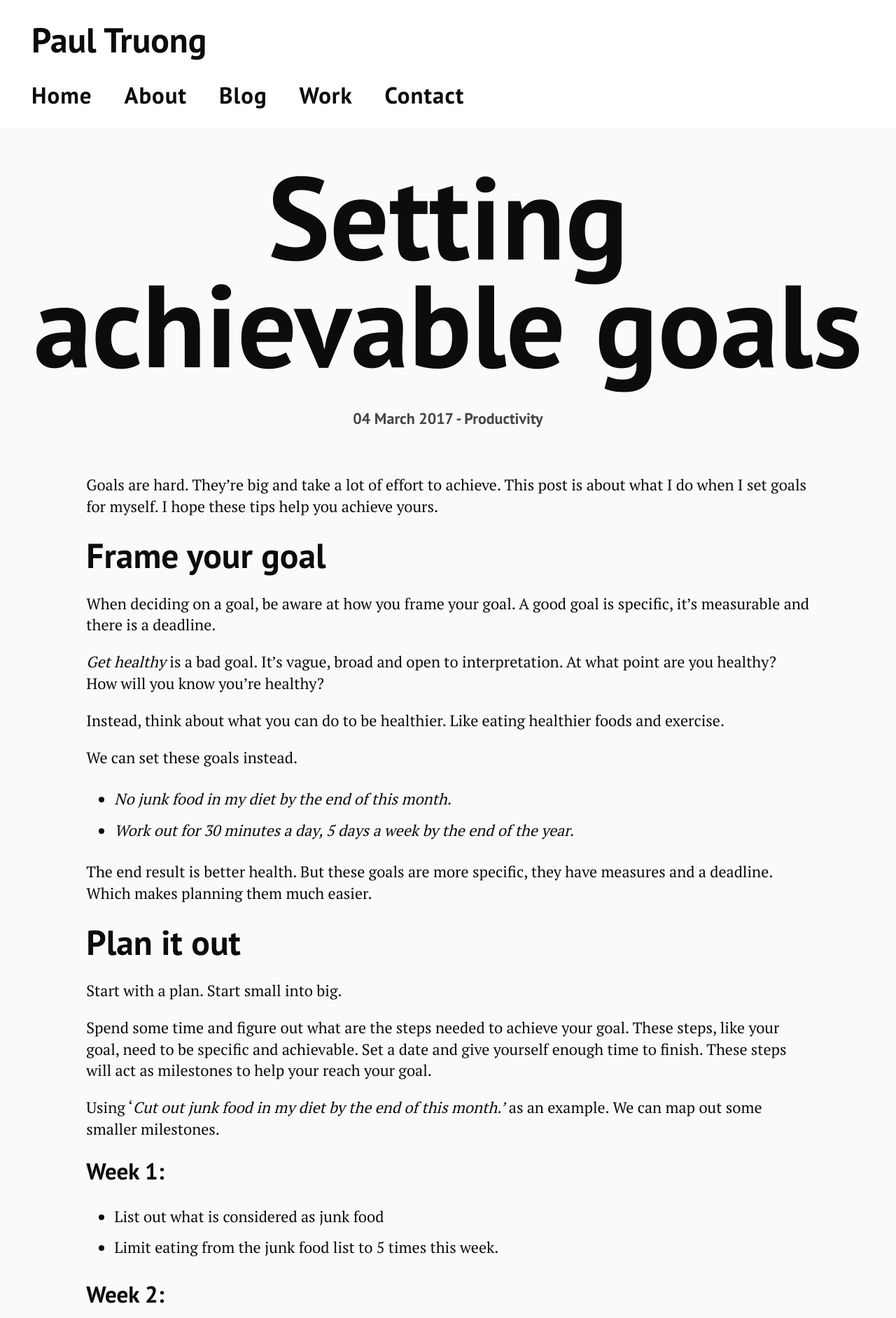
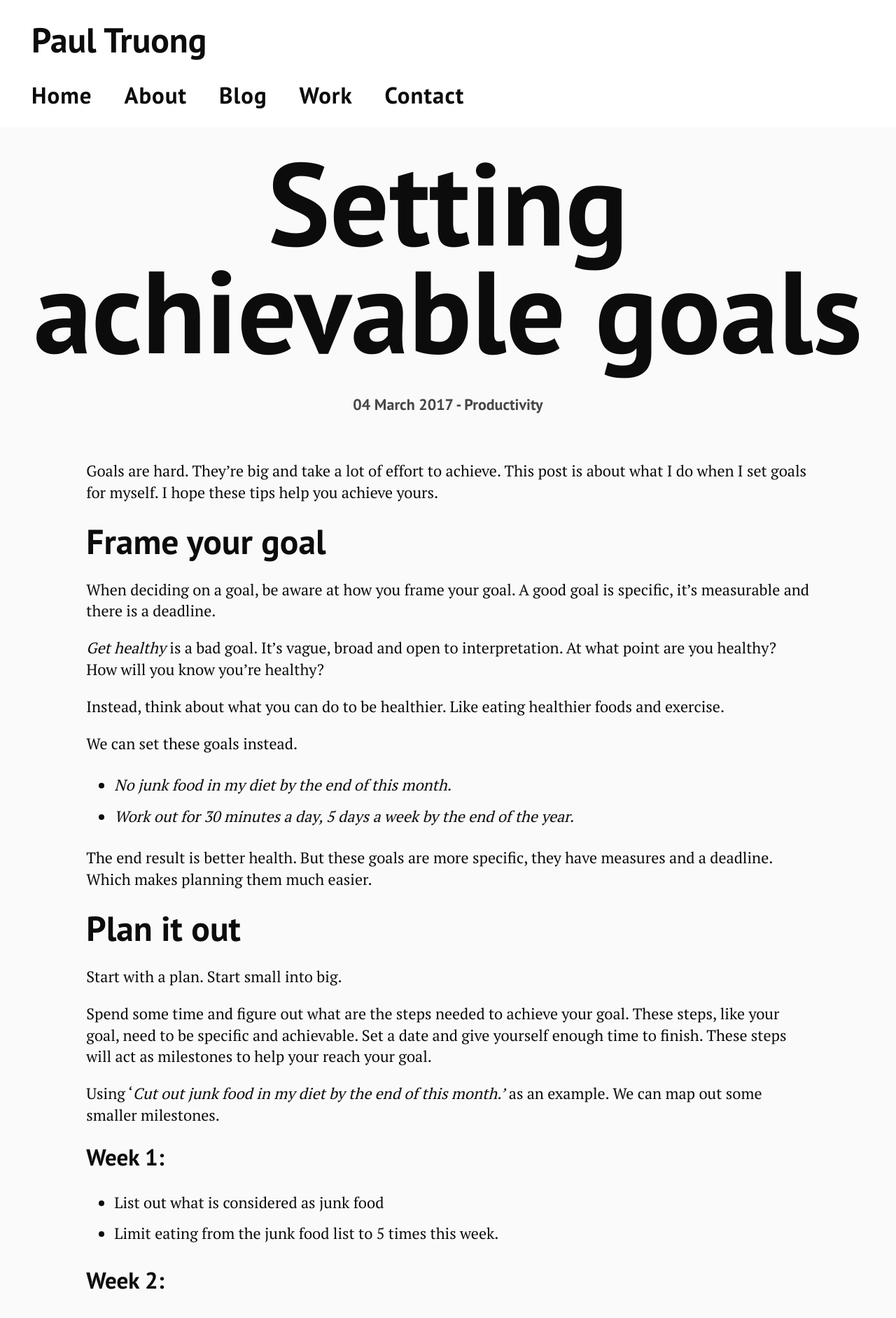
Before and after one commit to paulTruong/paulTruong.github.io, a Jekyll site: the page built from _posts/2017-03-04-Setting-achievable-goals.md, in a window 1280 px wide. Shown: the top 1884 px of the page at 70% size. Built offline with Jekyll 4.4.1, drawn with Linux system fonts in a browser that asks for light colours.

Commit message:
Added class to properly make margin for blog posts

```diff
--- a/_layouts/posts.html
+++ b/_layouts/posts.html
@@ -1,5 +1,5 @@
 {% include header.html %}
-    <main class="wrapper  container__content">
+    <main class="wrapper wrapper_post container__content">
       <article class="wrapper__post post">
         <div class="post__header">
           <h1 class="post__title">{{ page.title }}</h2>
```
